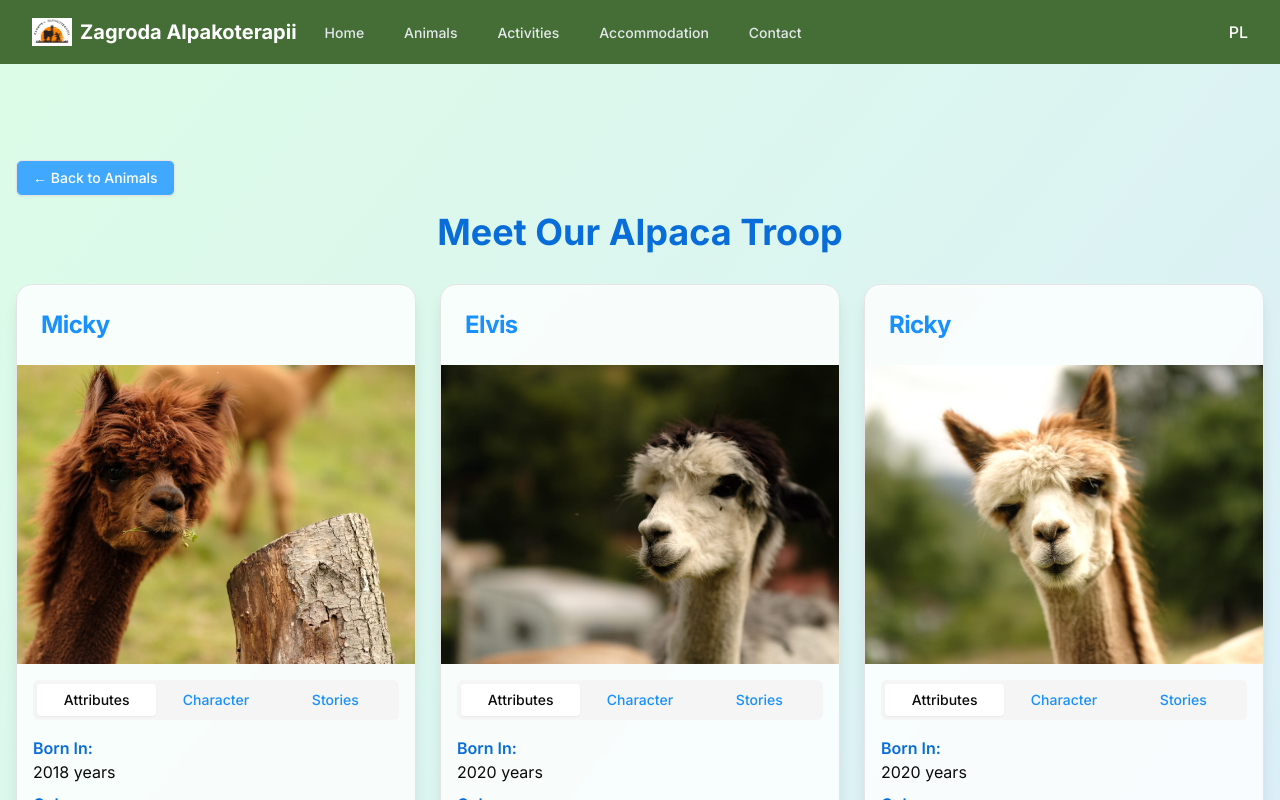
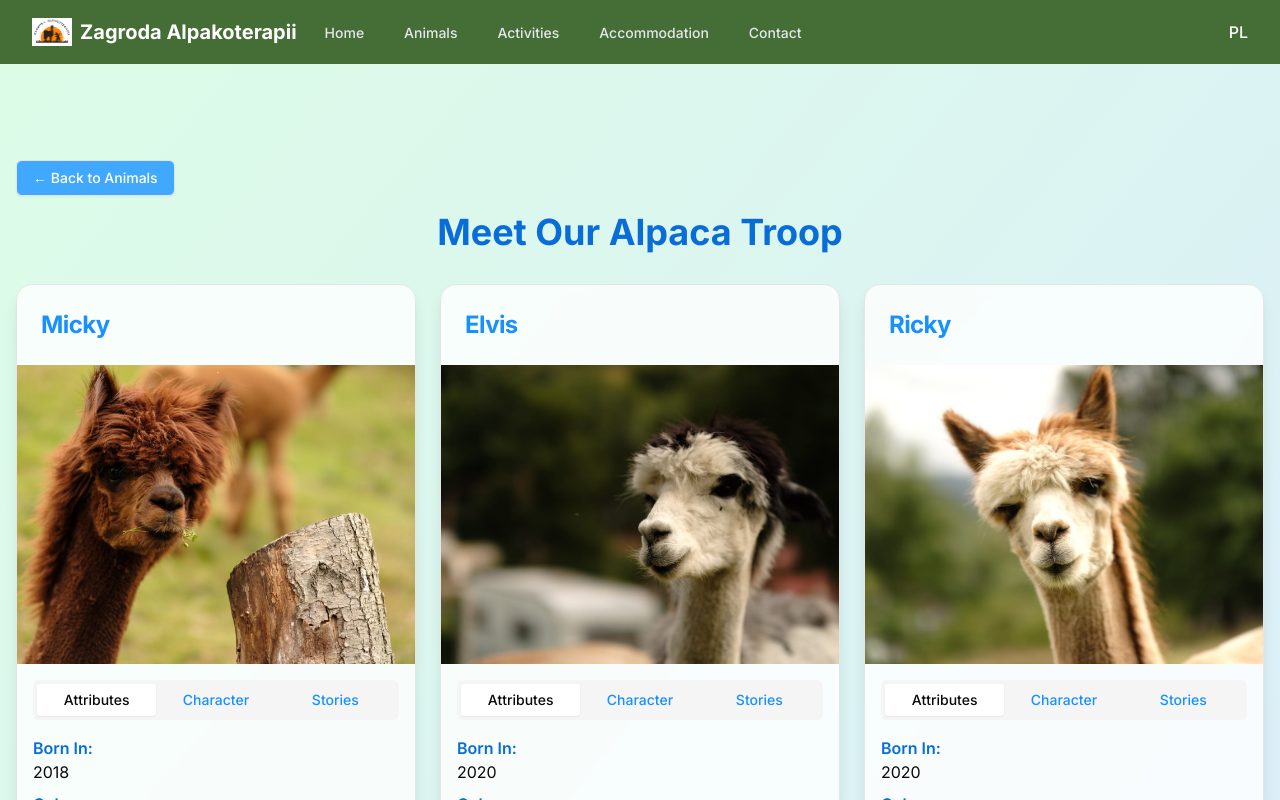
Before and after one commit to Janbo63/Zagroda_adoption, a Next.js app: page /en/animals/alpacas in a window 1280 px wide. Shown: the top 800 px of the page. Built offline with nearby package versions, Linux system fonts and the light colour scheme.

Commit message:
pages for dogs

```diff
--- a/components/AlpacasPageContent.tsx
+++ b/components/AlpacasPageContent.tsx
@@ -51,7 +51,7 @@ export function AlpacasPageContent({ locale }: AlpacasPageContentProps) {
                   <dl className="mt-4 space-y-2">
                     <div>
                       <dt className="font-semibold text-primary-700">{t('age')}:</dt>
-                      <dd>{t(`${id}.attributes.age`)} {t('years')}</dd>
+                      <dd>{t(`${id}.attributes.age`)}</dd>
                     </div>
                     <div>
                       <dt className="font-semibold text-primary-700">{t('color')}:</dt>
--- a/components/AnimalsPageContent.tsx
+++ b/components/AnimalsPageContent.tsx
@@ -20,7 +20,7 @@ const animals = [
   },
   {
     id: 'dogs',
-    image: "/images/animals/dogs-main.jpg",
+    image: "/images/dogs/dogs-main.jpg",
     link: "/animals/dogs"
   }
 ]
```
